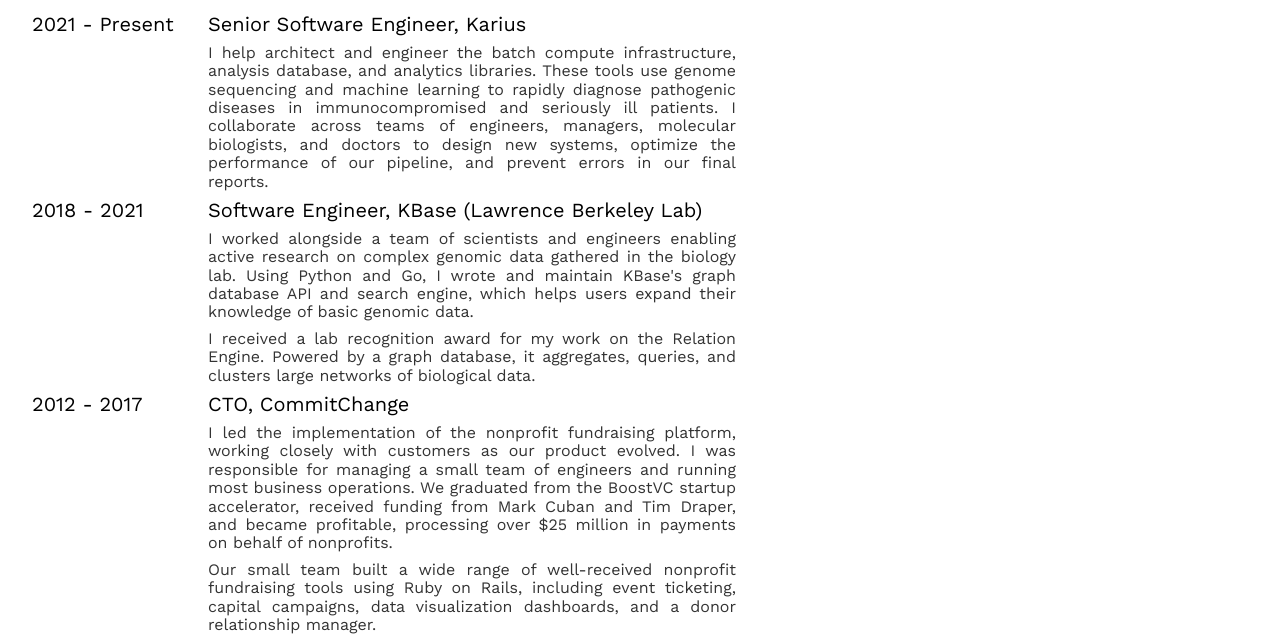
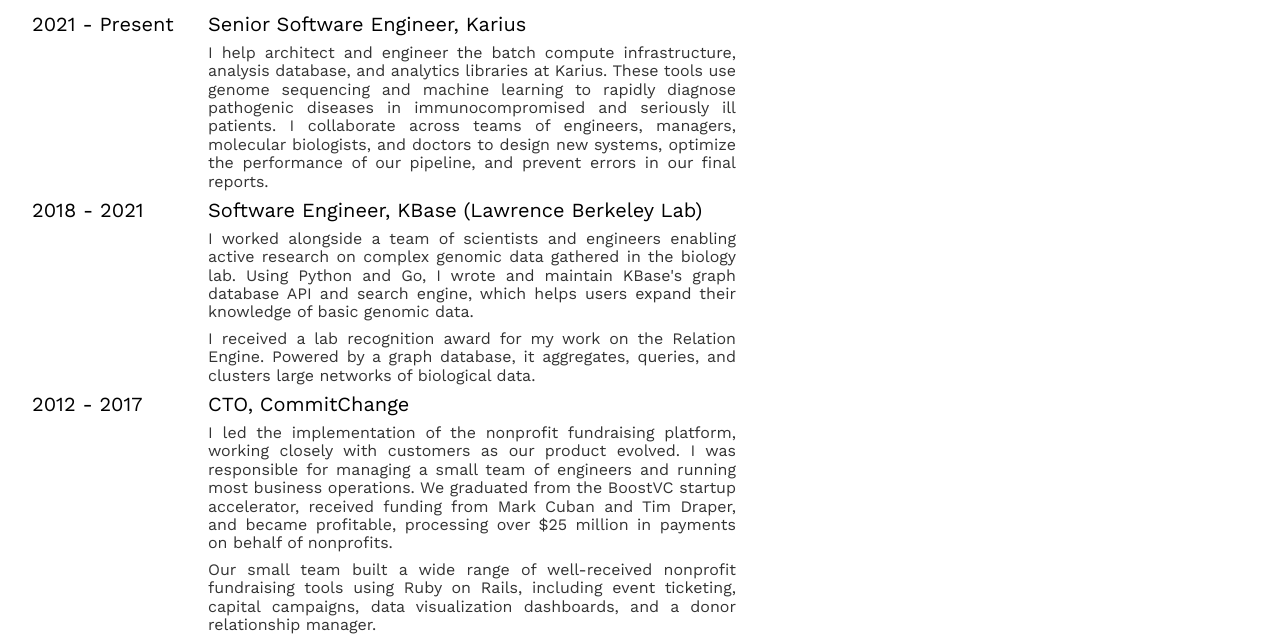
Before and after one commit to jayrbolton/jayrbolton-resume-cv, a website: page index.html in a window 1280 px wide. Shown: the part 163-800 px from the top of the page. Drawn offline with nearby package versions, Linux system fonts and the light colour scheme.

Commit message:
monkeypatch index.html

```diff
--- a/index.html
+++ b/index.html
@@ -87,7 +87,7 @@
             <div class="flex items-center f4">
               <span class="">Senior Software Engineer, Karius</span>
             </div>
-            <p class="tj black-80 mv2">I help architect and engineer the batch compute infrastructure, analysis database, and analytics libraries. These tools use genome sequencing and machine learning to rapidly diagnose pathogenic diseases in immunocompromised and seriously ill patients. I collaborate across teams of engineers, managers, molecular biologists, and doctors to design new systems, optimize the performance of our pipeline, and prevent errors in our final reports.</p>
+            <p class="tj black-80 mv2">I help architect and engineer the batch compute infrastructure, analysis database, and analytics libraries at Karius. These tools use genome sequencing and machine learning to rapidly diagnose pathogenic diseases in immunocompromised and seriously ill patients. I collaborate across teams of engineers, managers, molecular biologists, and doctors to design new systems, optimize the performance of our pipeline, and prevent errors in our final reports.</p>
 
           </div>
         </div><div class="flex">
```
